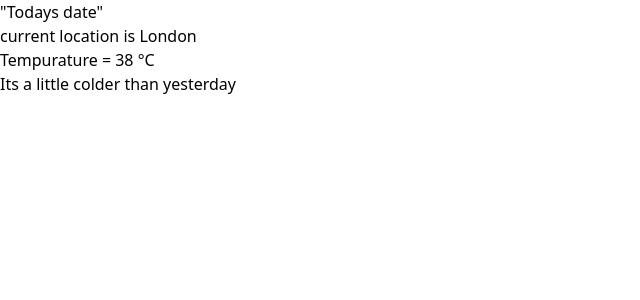
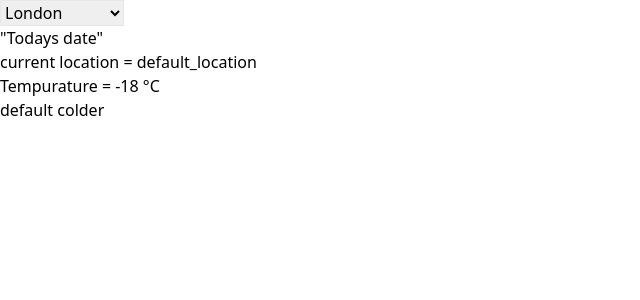
Before and after one commit to lat-GH/weather-app-next, a Next.js app: page / in a window 1280 px wide. Shown: the top 300 px of the page, without its empty margins (0-640 px from the left). Built offline with nearby package versions, Linux system fonts and the light colour scheme.

Commit message:
created a weatherState object/interface that is storing the current variables and updates the current location when the select elemnt is chosen with the onChange hook

```diff
--- a/src/pages/components/Weather_card.tsx
+++ b/src/pages/components/Weather_card.tsx
@@ -1,21 +1,57 @@
-import React, {FunctionComponent} from 'react';
+import React, {FunctionComponent, ChangeEvent, useState } from 'react';
 import { convert_to_Celcius } from '../lib/convert_to_celcius';
+import { Select } from '@headlessui/react'
 
 interface current_weather_State {
     curr_location: string,
     today_tempurature: number,
     warmer_or_colder: string
     //add in icon variable when know how best to pass around an image variable
+
 }
 
+
+//TODO --- find out if you still need to pass in these paramters into the fucntion component
 const Weather_card: FunctionComponent<current_weather_State> = ({curr_location,today_tempurature,warmer_or_colder}) => {
+    // const [weatherState, set_weatherState] = useState<current_weather_State[]>();
+
+    const [weatherState, set_weatherState] = useState<current_weather_State>({
+        curr_location : "default_location",
+        today_tempurature: 0,
+        warmer_or_colder: "default colder"
+
+    });
+
+    //this is the fucntion that gets called in the onChange event handeler
+    const location_selection = (e: ChangeEvent<HTMLSelectElement>) => {
+        //console.log("running event handler = " + e.currentTarget.value)
+        //console.log("weatherState object BEFORE = " + weatherState.curr_location)
+        const new_location = e.currentTarget.value;
+        let copy = {...weatherState}
+        //copy.curr_location = new_location
+        // console.log("weatherState object AFTER = " + copy.curr_location)
+        set_weatherState(copy)
+        //console.log("weatherState object AFTER = " + weatherState.curr_location)
+
+    };
+
     return(
     <div>
+        <Select name="location" value={weatherState.curr_location} onChange={location_selection} className="border data-[hover]:shadow data-[focus]:bg-blue-100"  aria-label="Selected location">
+            <option value="London">London</option>
+            <option value="Amsterdam">Amsterdam</option>
+            <option value="Sydney">Sydney</option>
+            <option value="tri state area">tri_state_area</option>
+        </Select>
+
         {/* need to pass in the date value from the API query */}
         <h2>"Todays date"</h2>
-        <h1>current location is {curr_location}</h1>
-        <h2>Tempurature = {convert_to_Celcius(today_tempurature)} °C</h2>
-        <h2>{warmer_or_colder}</h2>
+        <h1>current location = {weatherState.curr_location}</h1>
+
+        <h2>Tempurature = {convert_to_Celcius(weatherState.today_tempurature)} °C</h2>
+        <h2>{weatherState.warmer_or_colder}</h2>
+
+
     </div>
     )
 };
```
Also changed, not shown: package.json (+6 -5 lines), 1 other file (tests, documents, lock files or other folders).
